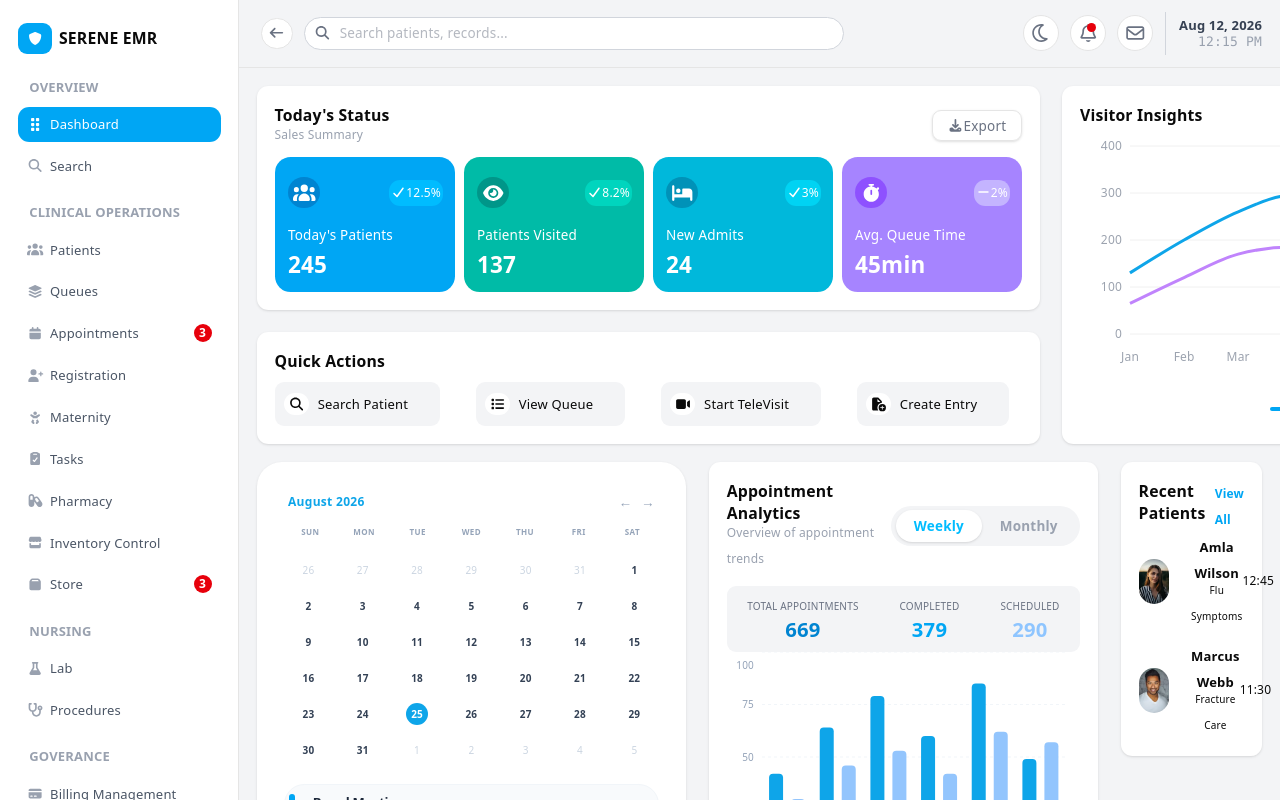
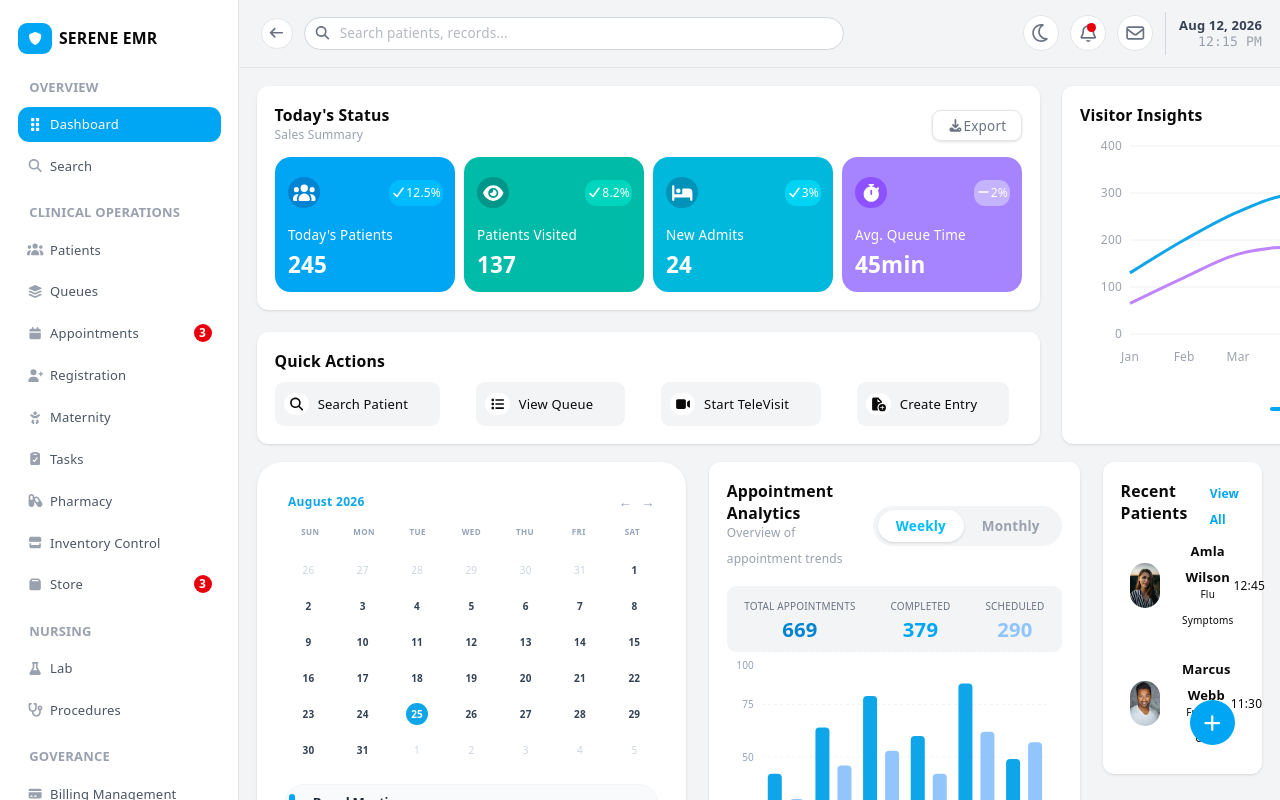
Before and after one commit to Glamnart/emr-frontend, a React (Vite) app: page /Dashboard in a window 1280 px wide. Built offline with nearby package versions, Linux system fonts and the light colour scheme.

Commit message:
Adds more button

```diff
--- /dev/null
+++ b/src/components/dasboard-components/more.tsx
@@ -0,0 +1,21 @@
+import { FontAwesomeIcon } from "@fortawesome/react-fontawesome"
+import { faCalendarPlus } from "@fortawesome/free-regular-svg-icons"
+import { faCapsules, faPlus, faUserPlus } from "@fortawesome/free-solid-svg-icons"
+import { useState } from "react"
+
+const More = ()=>{
+    const[visibility,setVisibility] = useState<boolean>(false);
+    return<div className="absolute right-10 bottom-12 flex flex-col">
+        <div className={`flex-col items-start gap-0.5 ${visibility?"flex":"hidden"} mb-15`}>
+            <button className="bg-white text-[15px] border flex rounded-md shadow-sm gap-2 px-2 py-1.5 items-center hover:shadow-xl hover:-mb-1 hover:z-10">New Patient<FontAwesomeIcon className="bg-teal-100 text-sky-500 p-1 rounded-sm text-[12px]" icon={faUserPlus}/></button>
+            <button className="bg-white text-[15px] border flex rounded-md shadow-sm gap-2 px-2 py-1.5 items-center hover:shadow-xl hover:-my-1 hover:z-10">New Prescription<FontAwesomeIcon icon={faCapsules} className="bg-amber-100 text-amber-600 p-1 rounded-sm text-[12px]"/></button>
+            <button className="bg-white text-[15px] border flex rounded-md shadow-sm gap-2 px-2 py-1.5 items-center hover:shadow-xl hover:-my-1 hover:z-10">Schedule Appointment<FontAwesomeIcon icon={faCalendarPlus} className="bg-sky-100 text-blue-800 p-1 rounded-sm text-[12px]"/></button>
+        </div>
+        <div className="relative">
+        <div className="absolute right-0 bottom-px animate-ping animation-duration-3000 rounded-full bg-sky-500 text-white w-fit p-5 flex items-center ml-auto"></div>
+        <button onClick={()=>setVisibility(!visibility)} className="absolute bottom-px right-0 rounded-full bg-sky-500 text-white w-fit px-2.5 py-3 flex items-center justify-center ml-auto hover:bg-sky-600"><FontAwesomeIcon icon={faPlus}/></button>
+        </div>
+    </div>
+}
+
+export default More
--- a/src/components/dasboard-components/recent-patients.tsx
+++ b/src/components/dasboard-components/recent-patients.tsx
@@ -3,7 +3,7 @@ import { recentPatients } from "@/storage/dashboard-data";
 
 const RecentPatients:React.FC = ()=>{
     function printPatients(){
-        return recentPatients.map(({pic,name,reason,time},i)=><button key={i} className="cursor-pointer flex items-center">
+        return recentPatients.map(({pic,name,reason,time},i)=><button key={i} className="cursor-pointer flex items-center hover:bg-gray-100 px-2 py-1 rounded-sm">
             <img src={pic} className="rounded-full h-10 w-10"/>
             <div className="flex flex-col ml-5 items-start">
                 <span className="text-[13px] font-bold">{name}</span>
--- a/src/pages/Dashboard.tsx
+++ b/src/pages/Dashboard.tsx
@@ -8,6 +8,7 @@ import Analytics from "@/components/dasboard-components/analytics";
 import RecentPatients from "@/components/dasboard-components/recent-patients";
 import MedicineRequest from "@/components/dasboard-components/medicine-request";
 import ReviewScore from "@/components/dasboard-components/review";
+import More from "@/components/dasboard-components/more";
 
 const Dashboard = ()=>{
     return <div className="flex h-lvh overflow-hidden bg-white">
@@ -31,6 +32,7 @@ const Dashboard = ()=>{
                 <ReviewScore/>
             </div>
         </div>
+        <More/>
     </div>
 }
 
```
